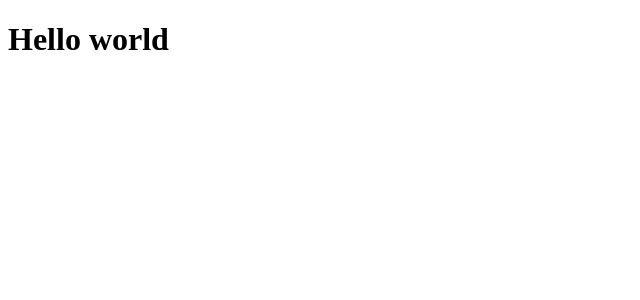
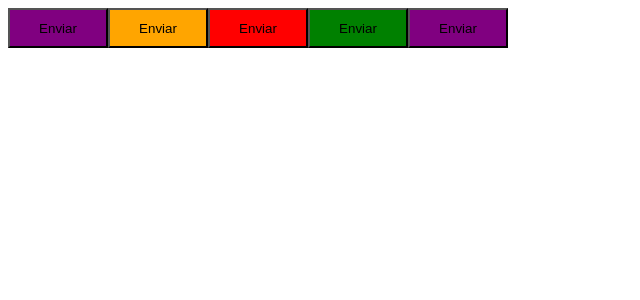
Before and after one commit to Gisellebm/IgniteTimer, a React (Vite) app: page / in a window 1280 px wide. Shown: the top 300 px of the page, without its empty margins (0-640 px from the left). Built offline with nearby package versions, Linux system fonts and the light colour scheme.

Commit message:
Estrutura da apliacação - StyledComponents

```diff
--- a/package.json
+++ b/package.json
@@ -11,11 +11,13 @@
   },
   "dependencies": {
     "react": "^18.2.0",
-    "react-dom": "^18.2.0"
+    "react-dom": "^18.2.0",
+    "styled-components": "^6.1.8"
   },
   "devDependencies": {
     "@types/react": "^18.2.56",
     "@types/react-dom": "^18.2.19",
+    "@types/styled-components": "^5.1.34",
     "@typescript-eslint/eslint-plugin": "^7.0.2",
     "@typescript-eslint/parser": "^7.0.2",
     "@vitejs/plugin-react": "^4.2.1",
--- a/src/App.tsx
+++ b/src/App.tsx
@@ -1,8 +1,15 @@
+import { Button } from "./components/Button";
 
 
 export function App() {
 
   return (
-    <h1>Hello world</h1>
+    <>
+      <Button variant="primary" />
+      <Button variant="secondary" />
+      <Button variant="danger" />
+      <Button variant="success" />
+      <Button/>
+    </>
   )
 }
--- /dev/null
+++ b/src/components/Button.styles.ts
@@ -0,0 +1,23 @@
+import styled from "styled-components";
+
+export type ButtonVariant = 'primary' | 'secondary' | 'danger' | 'success';
+
+interface ButtonContainerProps {
+    variant: ButtonVariant;
+}
+
+const buttonVariants = {
+    primary: 'purple',
+    secondary: 'orange',
+    danger: 'red',
+    success: 'green'
+}
+
+export const ButtonContainer = styled.button<ButtonContainerProps>`
+    width: 100px;
+    height: 40px;
+
+    ${({ variant }) => `
+        background-color: ${buttonVariants[variant]};
+    `}
+`
--- /dev/null
+++ b/src/components/Button.tsx
@@ -0,0 +1,9 @@
+import { ButtonContainer, ButtonVariant } from './Button.styles';
+
+interface ButtonProps {
+    variant?: ButtonVariant;
+}
+
+export function Button({ variant = 'primary' }: ButtonProps) {
+    return <ButtonContainer variant={variant}>Enviar</ButtonContainer>
+}
```
Also changed, not shown: 1 other file (tests, documents, lock files or other folders).
